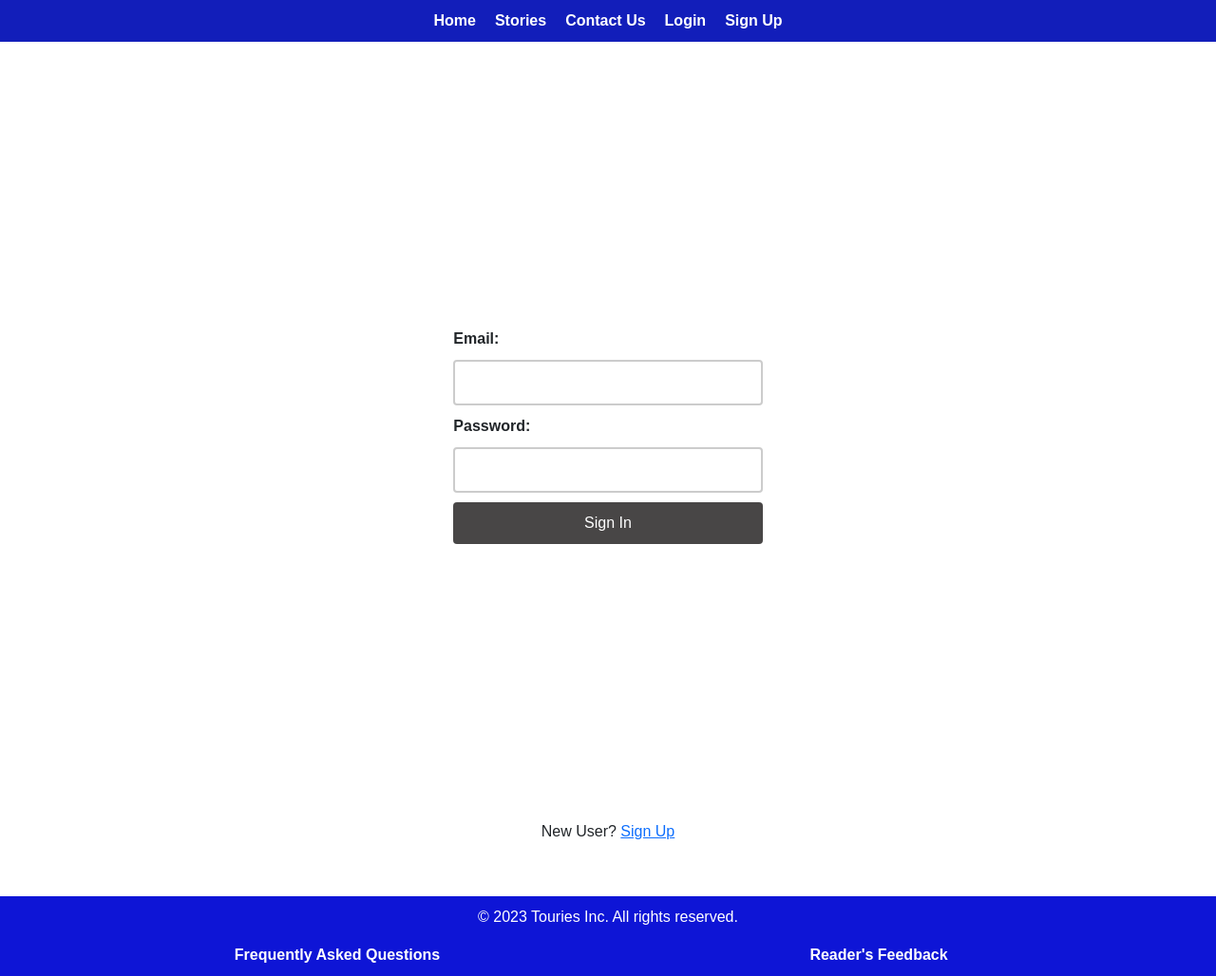
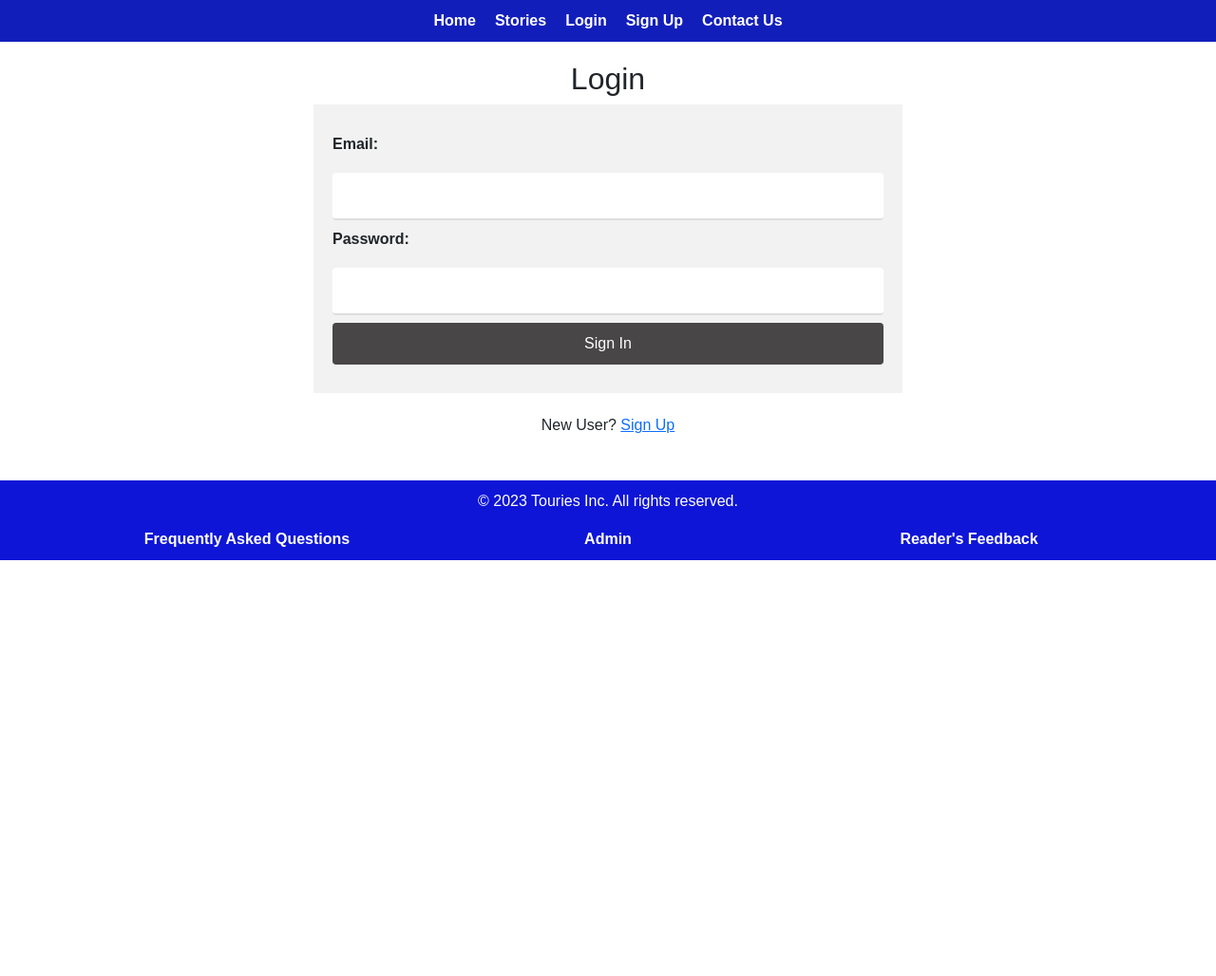
Before and after one commit to tobi3t/CMM007CW, a PHP site: page /login.html in a window 1280 px wide. Shown: the whole page at 95% size. After the commit the page ends 590 px from the top, so only its background shows below. Run offline with PHP 8.4, Linux system fonts and the light colour scheme.

Commit message:
Update on Login

```diff
--- a/addstory.html
+++ b/addstory.html
@@ -16,9 +16,10 @@
             <ul id>
                 <li><a href="index.html">Home</a></li>
                 <li><a href="browsestories.html">Stories</a></li>
-                <li><a href="contactus.html">Contact Us</a></li>
                 <li><a href="login.html">Login</a></li>
                 <li><a href="register.html">Sign Up</a></li>
+                <li><a href="contactus.html">Contact Us</a></li>
+
             </ul>
         </nav>
     </header>
--- a/assets/style.css
+++ b/assets/style.css
@@ -56,14 +56,30 @@ h6 {
   text-align: center;
 }
 
+.login-container {
+	margin: auto;
+	width: 50%;
+	padding: 20px;
+	background-color: #f2f2f2;
+}
 
-/*form {
-  margin: auto;
-  max-width: 400px;
-  padding: 20px;
-  background-color: #fff;
-  box-shadow: 0px 0px 10px #999;
-}*/
+h2 {
+	text-align: center;
+}
+
+label {
+	display: block;
+	margin-bottom: 10px;
+}
+
+input[type=text], input[type=email], input[type=password] {
+	width: 100%;
+	padding: 12px 20px;
+	margin: 8px 0;
+	box-sizing: border-box;
+	border: none;
+	border-bottom: 2px solid #ddd;
+}
 
 form label {
   display: block;
@@ -103,12 +119,25 @@ strong {
   font-weight: bold;
 }
 
-.flexcontainer {
+.error {
+	color: red;
+	font-size: 14px;
+	margin-bottom: 10px;
+}
+
+/*form {
+  margin: auto;
+  max-width: 400px;
+  padding: 20px;
+  background-color: #fff;
+  box-shadow: 0px 0px 10px #999;
+}*/
+
+/*.flexcontainer {
   display: flex;
   justify-content: center;
   align-items: center;
-  height: 100vh;
-}
+}*/
 
 .faq-section {
   margin: 50px 0;
--- a/browsestories.html
+++ b/browsestories.html
@@ -16,9 +16,9 @@
             <ul id>
                 <li><a href="index.html">Home</a></li>
                 <li><a href="browsestories.html">Stories</a></li>
-                <li><a href="contactus.html">Contact Us</a></li>
                 <li><a href="login.html">Login</a></li>
                 <li><a href="register.html">Sign Up</a></li>
+                <li><a href="contactus.html">Contact Us</a></li>
             </ul>
         </nav>
     </header>
--- a/contactus.html
+++ b/contactus.html
@@ -16,9 +16,9 @@
             <ul id>
                 <li><a href="index.html">Home</a></li>
                 <li><a href="browsestories.html">Stories</a></li>
-                <li><a href="contactus.html">Contact Us</a></li>
                 <li><a href="login.html">Login</a></li>
                 <li><a href="register.html">Sign Up</a></li>
+                <li><a href="contactus.html">Contact Us</a></li>
             </ul>
         </nav>
     </header>
@@ -27,7 +27,7 @@
         <h6>Please get in touch with us. We'll contact you as soon as we can after you
             complete the form below.</h6>
         <br>
-        <div class="flexcontainer">
+        <div class="login-container">
             <form action="submit-form.php" method="POST">
                 <label for="name">Name:</label>
                 <input type="text" id="name" name="name" required><br><br>
--- a/editstory.html
+++ b/editstory.html
@@ -16,9 +16,9 @@
             <ul id>
                 <li><a href="index.html">Home</a></li>
                 <li><a href="browsestories.html">Stories</a></li>
-                <li><a href="contactus.html">Contact Us</a></li>
                 <li><a href="login.html">Login</a></li>
                 <li><a href="register.html">Sign Up</a></li>
+                <li><a href="contactus.html">Contact Us</a></li>
             </ul>
         </nav>
     </header>
--- a/faq.html
+++ b/faq.html
@@ -16,9 +16,9 @@
             <ul id>
                 <li><a href="index.html">Home</a></li>
                 <li><a href="browsestories.html">Stories</a></li>
-                <li><a href="contactus.html">Contact Us</a></li>
                 <li><a href="login.html">Login</a></li>
                 <li><a href="register.html">Sign Up</a></li>
+                <li><a href="contactus.html">Contact Us</a></li>
             </ul>
         </nav>
     </header>
--- a/index.html
+++ b/index.html
@@ -16,9 +16,9 @@
             <ul id>
                 <li><a href="index.html">Home</a></li>
                 <li><a href="browsestories.html">Stories</a></li>
-                <li><a href="contactus.html">Contact Us</a></li>
                 <li><a href="login.html">Login</a></li>
                 <li><a href="register.html">Sign Up</a></li>
+                <li><a href="contactus.html">Contact Us</a></li>
             </ul>
         </nav>
     </header>
--- a/individualstory.html
+++ b/individualstory.html
@@ -16,9 +16,9 @@
             <ul id>
                 <li><a href="index.html">Home</a></li>
                 <li><a href="browsestories.html">Stories</a></li>
-                <li><a href="contactus.html">Contact Us</a></li>
                 <li><a href="login.html">Login</a></li>
                 <li><a href="register.html">Sign Up</a></li>
+                <li><a href="contactus.html">Contact Us</a></li>
             </ul>
         </nav>
     </header>
--- a/login.html
+++ b/login.html
@@ -16,14 +16,15 @@
             <ul id>
                 <li><a href="index.html">Home</a></li>
                 <li><a href="browsestories.html">Stories</a></li>
-                <li><a href="contactus.html">Contact Us</a></li>
                 <li><a href="login.html">Login</a></li>
                 <li><a href="register.html">Sign Up</a></li>
+                <li><a href="contactus.html">Contact Us</a></li>
             </ul>
         </nav>
     </header>
     <main>
-        <div class="flexcontainer">
+        <h2>Login</h2>
+        <div class="login-container">
             <?php if (isset($error_message)) { ?>
               <div class="error"><?php echo $error_message; ?></div>
             <?php } ?>
@@ -35,8 +36,9 @@
               <input type="submit" value="Sign In">
             </form>
         </div>
-        <div class="centre">
-            <p>New User? <a href="register.html">Sign Up</a></p>
+        <br>
+        <div>
+            <h6>New User? <a href="register.html">Sign Up</a></h6>
         </div>
     </main>
     <footer>
@@ -47,6 +49,13 @@
                     <nav>
                         <ul>
                             <li><a href="faq.html">Frequently Asked Questions</a></li>
+                        </ul>
+                    </nav>
+                </div>
+                <div class="col">
+                    <nav>
+                        <ul>
+                            <li><a href="admin.html">Admin</a></li>
                         </ul>
                     </nav>
                 </div>
--- a/profile.html
+++ b/profile.html
@@ -27,9 +27,9 @@
             <ul id>
                 <li><a href="index.html">Home</a></li>
                 <li><a href="browsestories.html">Stories</a></li>
-                <li><a href="contactus.html">Contact Us</a></li>
                 <li><a href="login.html">Login</a></li>
                 <li><a href="register.html">Sign Up</a></li>
+                <li><a href="contactus.html">Contact Us</a></li>
             </ul>
         </nav>
     </header>
--- a/thankyou.html
+++ b/thankyou.html
@@ -16,9 +16,9 @@
             <ul id>
                 <li><a href="index.html">Home</a></li>
                 <li><a href="browsestories.html">Stories</a></li>
-                <li><a href="contactus.html">Contact Us</a></li>
                 <li><a href="login.html">Login</a></li>
                 <li><a href="register.html">Sign Up</a></li>
+                <li><a href="contactus.html">Contact Us</a></li>
             </ul>
         </nav>
     </header>
```
Also changed, not shown: admin.html (+8 -3 lines), register.html (+4 -3 lines).
